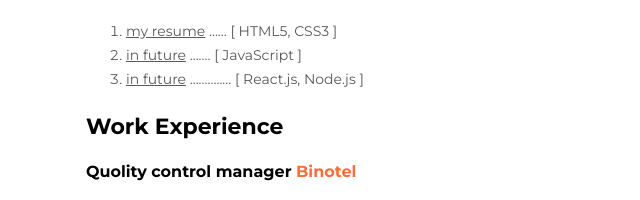
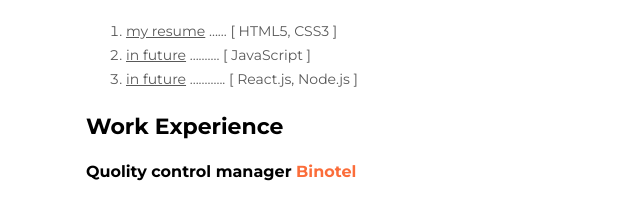
Before and after one commit to Kyznetsova/kyznetsova.github.io, a plain HTML site: page index.html in a window 1280 px wide. Shown: the part 352-552 px from the top of the page, 414-1054 px from the left. Drawn offline with Linux system fonts and the light colour scheme.

Commit message:
fix points

```diff
--- a/index.html
+++ b/index.html
@@ -33,12 +33,12 @@
                     </li>
                     <li class="projects-item">
                         <a class="projects-item" href="https://cryptohub.goit.global/">in future</a>
-                        <span>.......</span>
+                        <span>..........</span>
                         <span>[ JavaScript ]</span>
                     </li>
                     <li class="projects-item">
                         <a class="projects-item" href="https://kidslike.goit.global/">in future</a>
-                        <span>..............</span>
+                        <span>............</span>
                         <span>[ React.js, Node.js ]</span>
                     </li>
                 </ol>
```
